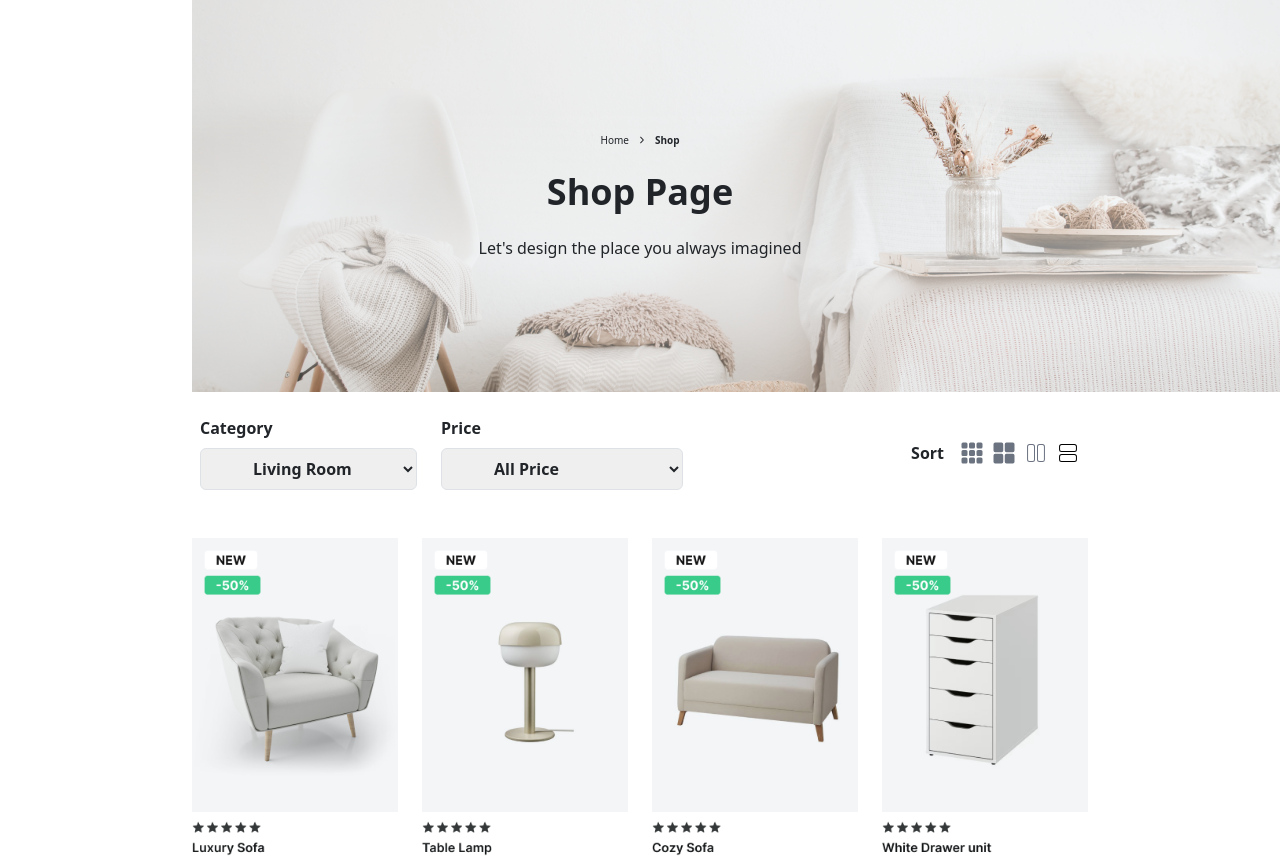
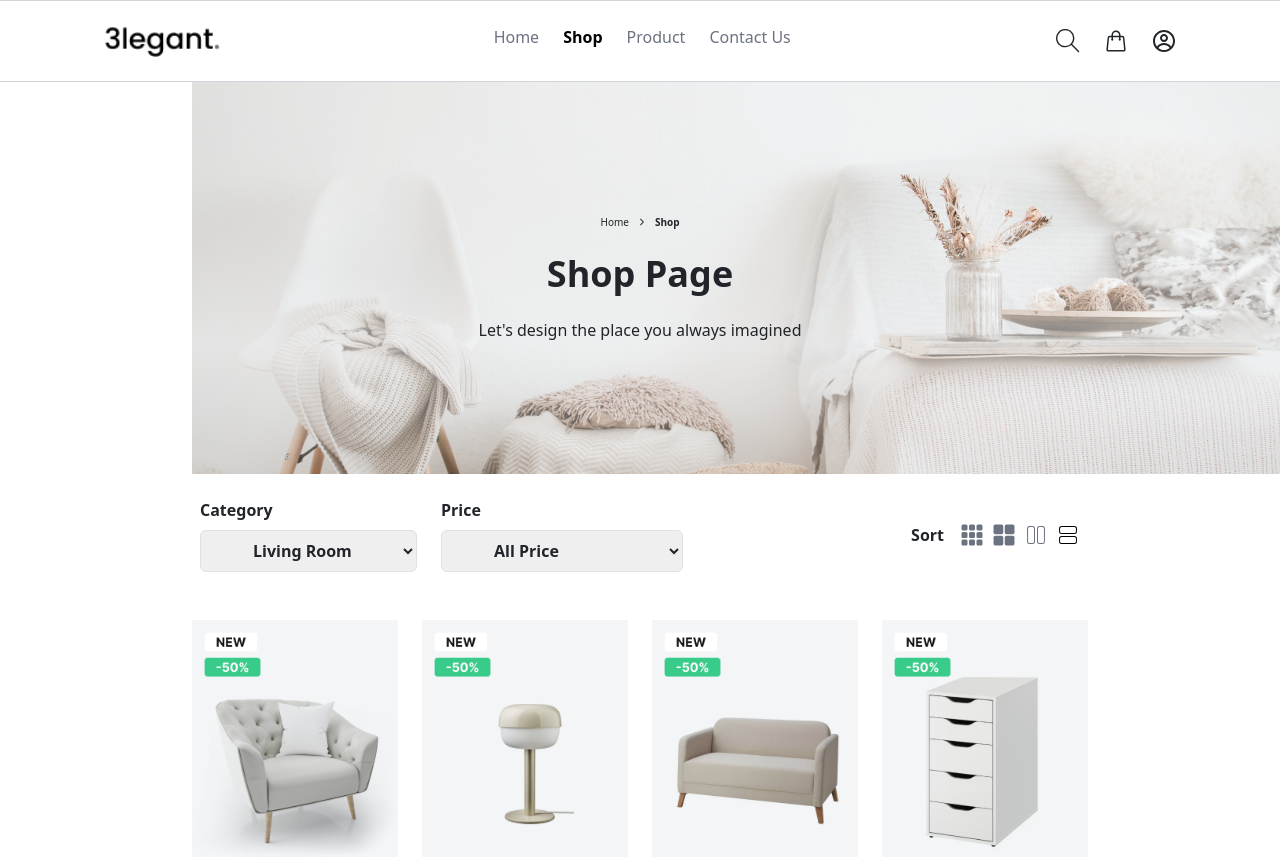
Before and after one commit to amanupadhyay33822/ecommerce-website22, a React (Create React App) app in the folder frontend/: page /shop in a window 1280 px wide. Shown: the top 857 px of the page. Built offline with nearby package versions, Linux system fonts and the light colour scheme; no server answers.

Commit message:
Update Shop.jsx

```diff
--- a/frontend/src/Pages/Shop.jsx
+++ b/frontend/src/Pages/Shop.jsx
@@ -46,8 +46,8 @@ const Shop = () => {
 
   return (
     <div>
-      {/* <Navbar onCartClick={toggleCart} />
-      <Cart isOpen={isCartOpen} onClose={toggleCart} /> */}
+      <Navbar onCartClick={toggleCart} />
+      <Cart isOpen={isCartOpen} onClose={toggleCart} />
       {!showmore ? (
       <>
       <div className="relative">
```
